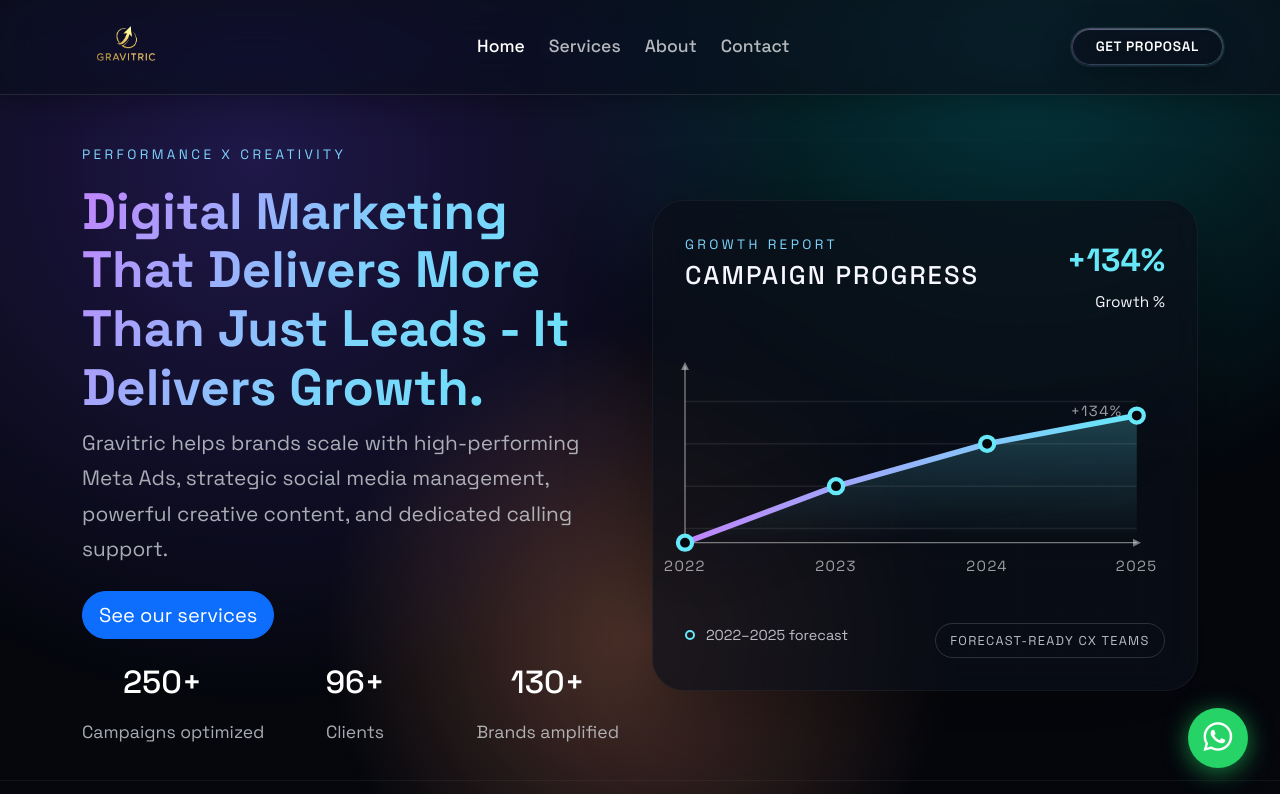
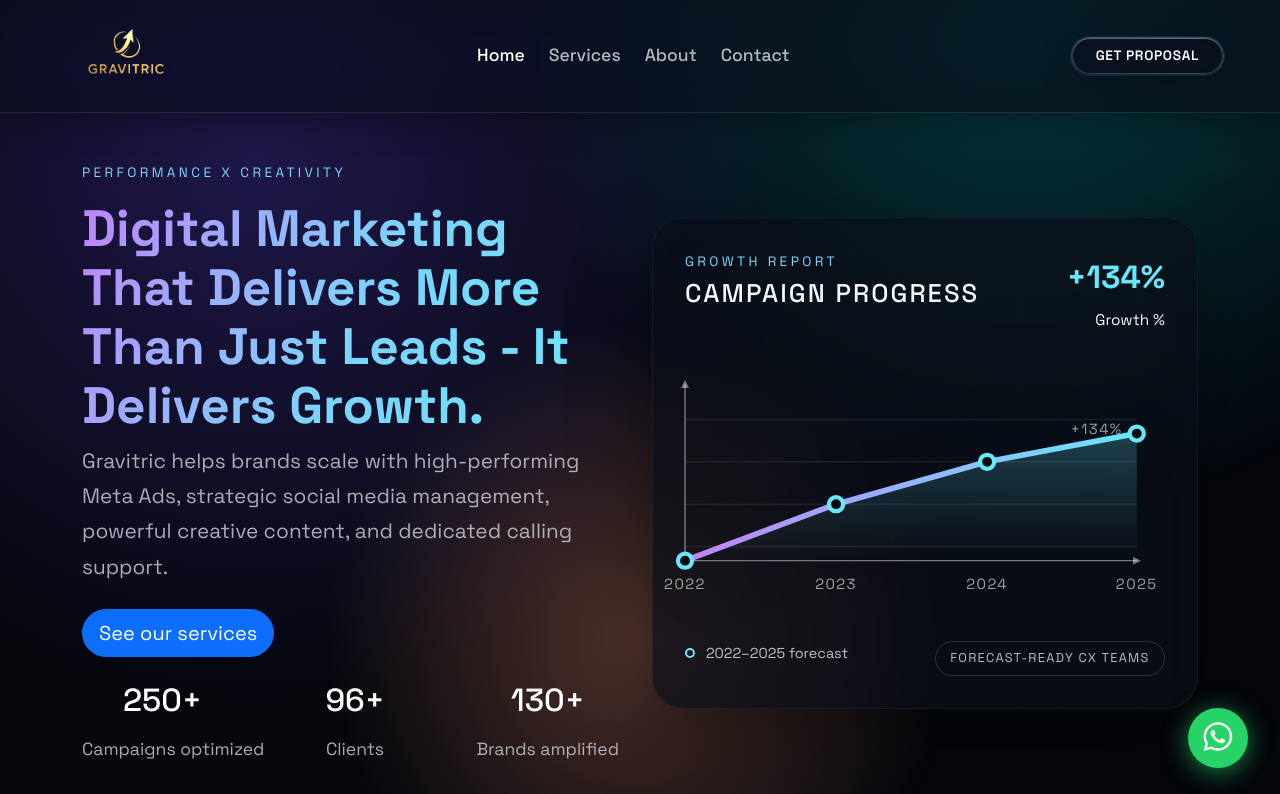
Before and after one commit to kdncreativesolutions/Gravitric, a plain HTML site: page index.html in a window 1280 px wide. Shown: the top 794 px of the page. Drawn offline with nearby package versions, Linux system fonts and the light colour scheme.

Commit message:
Logo size

```diff
--- a/assets/css/styles.css
+++ b/assets/css/styles.css
@@ -1884,15 +1884,12 @@ body {
 }
 
 .brand-logo .logo-img {
-  height: 3.9rem;
-  width: auto;
-  min-width: 140px;
-  max-width: 220px;
-  display: block;
-  object-fit: contain;
-  opacity: 1;
-  visibility: visible;
-  filter: brightness(1.2);
+    height: 5rem;          /* Increase size */
+    max-width: 350px;      /* Allow larger scaling */
+    width: auto;
+    object-fit: contain;
+    filter: brightness(1.35); /* Slightly brighter for visibility */
+
 }
 
 .main-nav a {
```
